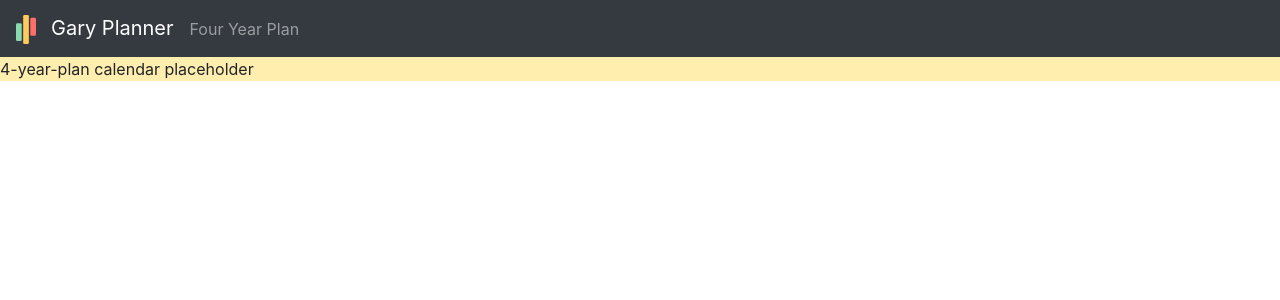
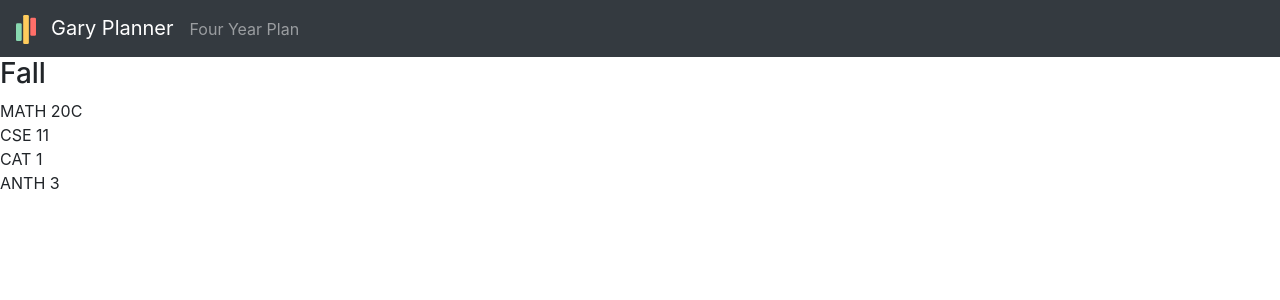
Before and after one commit to YixuanSeanZhou/GaryPlanner, a Next.js app in the folder front-end/: page /fourYearPlan in a window 1280 px wide. Shown: the top 300 px of the page. Built offline with nearby package versions, Linux system fonts and the light colour scheme.

Commit message:
Added new subcomponents for 4YP

```diff
--- a/front-end/components/planCalendar.js
+++ /dev/null
@@ -1,12 +0,0 @@
-import React from 'react';
-
-
-export default class PlanCalendar extends React.Component {
-    render() {
-        return (
-            <div className="lightBG">
-                4-year-plan calendar placeholder
-            </div>
-        )
-    }
-}
--- /dev/null
+++ b/front-end/components/planCalendar/course.js
@@ -0,0 +1,9 @@
+import React from 'react';
+
+export default class Course extends React.Component{
+    render() {
+        return (
+            <div>{this.props.course.content}</div>
+        );
+    }
+}
--- /dev/null
+++ b/front-end/components/planCalendar/placeholderData.js
@@ -0,0 +1,28 @@
+/*
+ * This is placeholder data to be used in the 4YP calendar.
+ * This is the format used by the react-beautiful-dnd so we can
+ * have a pretty calendar.
+ *
+ * NJM - 11/10/20
+ */
+const placeholderData = {
+    // Individual items in our calendar that can be moved
+    courses: {
+        'course-1': { id: 'course-1', content: 'MATH 20C'},
+        'course-2': { id: 'course-2', content: 'CSE 11'},
+        'course-3': { id: 'course-3', content: 'CAT 1'},
+        'course-4': { id: 'course-4', content: 'ANTH 3'}
+    },
+    // The columns of our calendar
+    quarters: {
+        'quarter-1': {
+            id: 'quarter-1',
+            title: 'Fall',
+            courseIds: ['course-1', 'course-2', 'course-3', 'course-4'],
+        }
+    },
+    // Used to order our quarters (also used to reorder, but we dont use that)
+    quarterOrder: ['quarter-1']
+};
+
+export default placeholderData;
--- /dev/null
+++ b/front-end/components/planCalendar/planCalendar.js
@@ -0,0 +1,16 @@
+import React from 'react';
+import placeholderData from './placeholderData';
+import Quarter from './quarter';
+
+
+export default class PlanCalendar extends React.Component {
+    state = placeholderData;
+    render() {
+        return this.state.quarterOrder.map((quarterId) => {
+            const quarter = this.state.quarters[quarterId];
+            const courses = quarter.courseIds.map(courseId => this.state.courses[courseId]);
+
+            return <Quarter key ={quarter.id} quarter={quarter} courses={courses} />;
+        })
+    }
+}
--- /dev/null
+++ b/front-end/components/planCalendar/quarter.js
@@ -0,0 +1,15 @@
+import React from 'react';
+import Course from './course';
+
+export default class Quarter extends React.Component {
+    render() {
+        return (
+            <div>
+                <h3>{this.props.quarter.title}</h3>
+                <div>
+                    {this.props.courses.map(course => <Course key={course.id} course={course} />)}
+                </div>
+            </div>
+        );
+    }
+}
--- a/front-end/pages/fourYearPlan.js
+++ b/front-end/pages/fourYearPlan.js
@@ -1,6 +1,6 @@
 import Link from 'next/link'
 import Head from 'next/head'
-import PlanCalendar from '../components/planCalendar'
+import PlanCalendar from '../components/planCalendar/planCalendar'
 // Components
 import { GaryNavbar } from '../components/commonUI';
 import { Navbar } from 'react-bootstrap';
```
